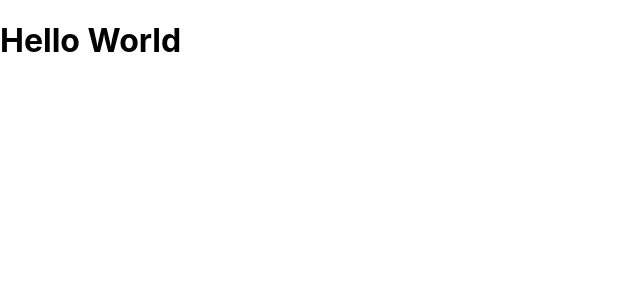
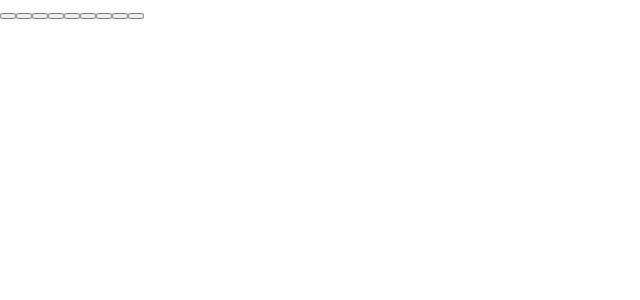
Before and after one commit to Zeztron/tic-tac-toe, a React (Create React App) app: page / in a window 1280 px wide. Shown: the top 300 px of the page, without its empty margins (0-640 px from the left). Built offline with nearby package versions, Linux system fonts and the light colour scheme.

Commit message:
renders Game component

```diff
--- a/src/components/App.tsx
+++ b/src/components/App.tsx
@@ -1,9 +1,10 @@
 import React from 'react';
+import Game from './Game';
 
 function App(): JSX.Element {
   return (
     <div>
-      <h1>Hello World</h1>
+      <Game />
     </div>
   );
 }
```
